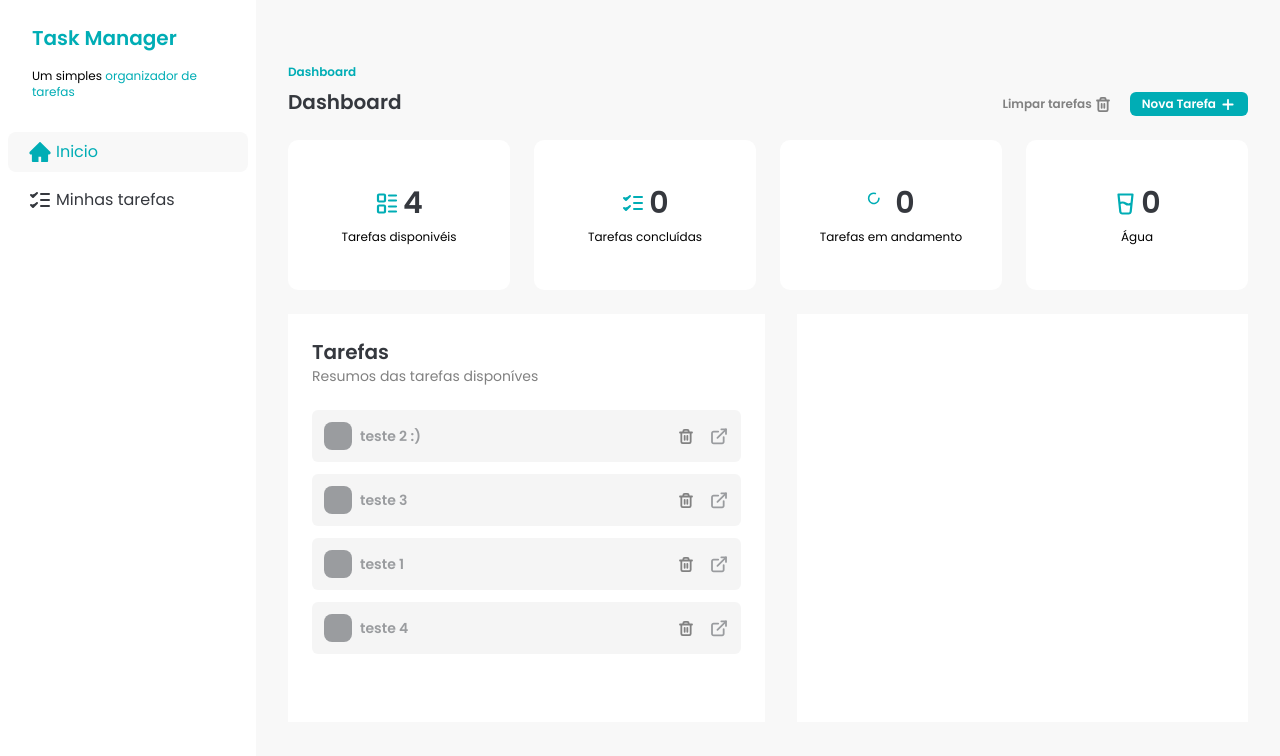
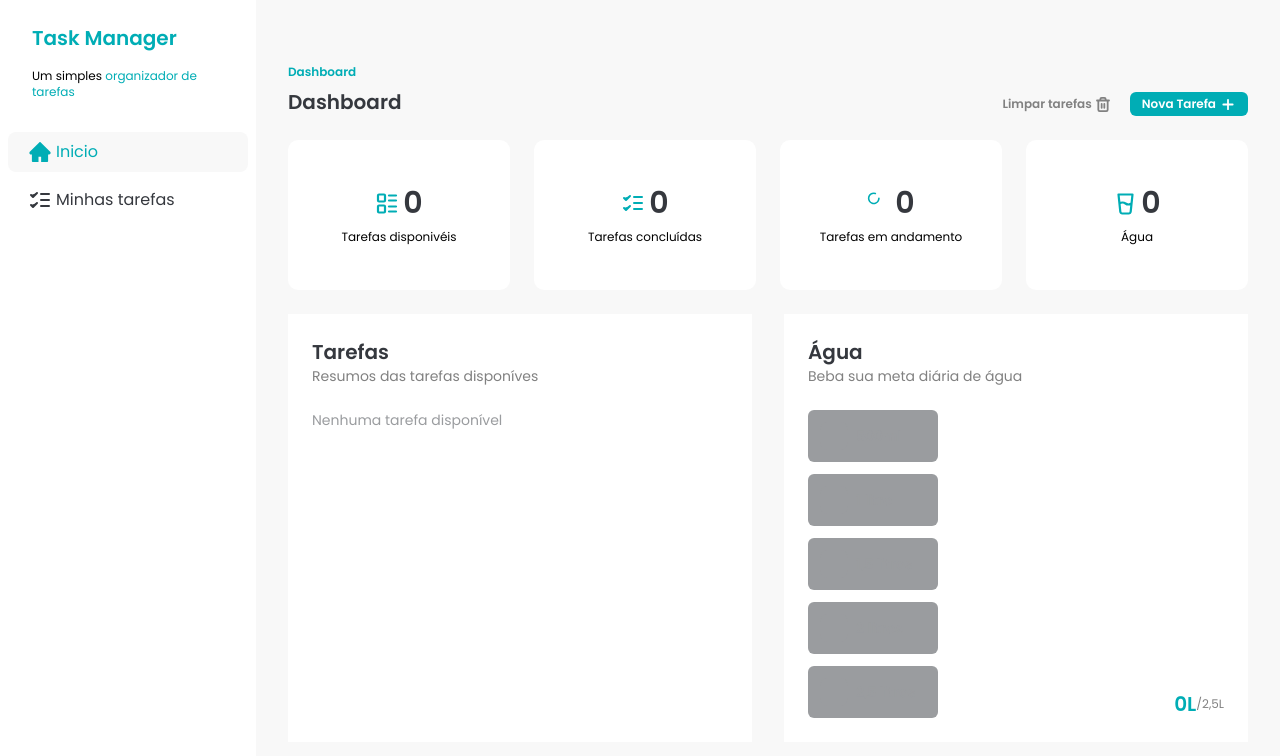
Before and after one commit to Alessandro-Vieira77/fsc-task-manager-, a React (Vite) app: page / in a window 1280 px wide. Shown: the top 756 px of the page. Built offline with nearby package versions, Linux system fonts and the light colour scheme; data requests are answered from the project's data file.

Commit message:
feat: add task water

```diff
--- a/db.json
+++ b/db.json
@@ -1,31 +1,34 @@
 {
-  "tasks": [
+  "tasks": [],
+  "water": [
     {
-      "id": "9b74c8e1-89f3-4d6d-879c-3d3fdf9f04c5",
-      "title": "teste 2 :)",
-      "description": "teste 2",
-      "time": "afternoon",
+      "id": "1",
+      "quantity": "500ml",
+      "value": 0.5,
       "status": "not_started"
     },
     {
-      "id": "a08061a6-56db-4a47-8200-b6072c53652d",
-      "title": "teste 3",
-      "description": "teste 3",
-      "time": "night",
+      "id": "2",
+      "quantity": "1 litro",
+      "value": 1,
       "status": "not_started"
     },
     {
-      "id": "3546f407-d0bb-495b-87e4-60cebd73b507",
-      "title": "teste 1",
-      "description": "teste 1",
-      "time": "morning",
+      "id": "3",
+      "quantity": "1,5 litros",
+      "value": 1.5,
       "status": "not_started"
     },
     {
-      "id": "cdfb0c37-8210-4a37-acf7-54b5e86d7916",
-      "title": "teste 4",
-      "description": "teste 4",
-      "time": "afternoon",
+      "id": "4",
+      "quantity": "2 litros",
+      "value": 2,
+      "status": "not_started"
+    },
+    {
+      "id": "5",
+      "quantity": "2,5 litros",
+      "value": 2.5,
       "status": "not_started"
     }
   ]
--- a/src/components/DashBoardCards.jsx
+++ b/src/components/DashBoardCards.jsx
@@ -5,6 +5,7 @@ import {
   IconTasks2,
 } from "../assets/icons/index";
 import useGetTasks from "../hooks/data/use-get-tasks";
+import useGetWaterTask from "../hooks/data/use-get-waterTask";
 import DashBoardCard from "./DashboardCard";
 
 function DashBoardCards() {
@@ -15,6 +16,12 @@ function DashBoardCards() {
   const pendingTasks = tasks?.filter(
     (task) => task.status === "in_progress",
   ).length;
+
+  const { data: waterTasks } = useGetWaterTask();
+  const filterWaterTask = waterTasks?.filter(
+    (task) => task.status === "done",
+  ).length;
+
   return (
     <div className="grid w-full grid-cols-4 gap-6">
       <DashBoardCard
@@ -32,7 +39,11 @@ function DashBoardCards() {
         title={pendingTasks}
         subTitle="Tarefas em andamento"
       />
-      <DashBoardCard icon={<IconGlassWater />} title={0} subTitle="Água" />
+      <DashBoardCard
+        icon={<IconGlassWater />}
+        title={filterWaterTask}
+        subTitle="Água"
+      />
     </div>
   );
 }
--- /dev/null
+++ b/src/components/ItemWater.jsx
@@ -0,0 +1,83 @@
+import { toast } from "react-hot-toast";
+import { tv } from "tailwind-variants";
+
+import { IconCheck } from "../assets/icons";
+import useUpdateWater from "../hooks/data/use-update-water";
+function ItemWater({ waterTask }) {
+  const status = tv({
+    base: "flex items-center justify-between gap-3 rounded-md bg-opacity-10 p-3 text-sm font-semibold transition",
+    variants: {
+      color: {
+        primary: "bg-brand-primary text-brand-primary",
+        secundary: "bg-brand-text-gray text-brand-text-gray",
+      },
+    },
+  });
+
+  const checkbox = tv({
+    base: "relative flex h-7 w-7 cursor-pointer items-center justify-center rounded-lg ",
+    variants: {
+      color: {
+        primary: "bg-brand-primary ",
+        secundary: "bg-brand-text-gray ",
+      },
+    },
+  });
+
+  const { mutate: updateWater } = useUpdateWater(waterTask.id);
+
+  function getStatusClasses() {
+    if (waterTask.status === "done") {
+      return "primary";
+    }
+
+    if (waterTask.status === "not_started") {
+      return "secundary";
+    }
+  }
+
+  function getStatus() {
+    let status;
+    if (waterTask.status === "not_started") {
+      toast.success("Tarefa marcada como realizada");
+      status = "done";
+    }
+    if (waterTask.status === "done") {
+      toast.success("Tarefa marcada como não realizada");
+      status = "not_started";
+    }
+
+    updateWater(
+      {
+        status,
+      },
+      {
+        onError: () => {
+          toast.error("Erro ao atualizar tarefa");
+        },
+      },
+    );
+  }
+
+  return (
+    <div className={status({ color: getStatusClasses() })}>
+      <div className="flex items-center gap-2">
+        <label className={checkbox({ color: getStatusClasses() })}>
+          <input
+            type="checkbox"
+            checked={waterTask.status === "done"}
+            className="absolute h-full w-full cursor-pointer opacity-0"
+            readOnly
+            onClick={() => {
+              getStatus();
+            }}
+          />
+          {waterTask.status === "done" && <IconCheck />}
+        </label>
+        {waterTask.quantity}
+      </div>
+    </div>
+  );
+}
+
+export default ItemWater;
--- /dev/null
+++ b/src/hooks/data/use-get-waterTask.js
@@ -0,0 +1,16 @@
+import { useQuery } from "@tanstack/react-query";
+
+import querykeys from "../../keys/querys";
+import api from "../../lib/axios";
+
+function useGetWaterTask() {
+  return useQuery({
+    queryKey: querykeys.getWaterTasks(),
+    queryFn: async () => {
+      const { data: waterTasks } = await api.get("water");
+      return waterTasks;
+    },
+  });
+}
+
+export default useGetWaterTask;
--- /dev/null
+++ b/src/hooks/data/use-update-water.js
@@ -0,0 +1,29 @@
+import { useMutation, useQueryClient } from "@tanstack/react-query";
+
+import mutatiosKeys from "../../keys/mutation";
+import querykeys from "../../keys/querys";
+import api from "../../lib/axios";
+function useUpdateWater(taskId) {
+  const queryClient = useQueryClient();
+  return useMutation({
+    mutationKey: mutatiosKeys.update(taskId),
+    mutationFn: async (data) => {
+      const { data: updateTask } = await api.patch(`water/${taskId}`, {
+        status: data?.status?.trim(),
+      });
+
+      queryClient.setQueryData(querykeys.getWaterTasks(), (oldData) => {
+        return oldData.map((task) => {
+          if (task.id === taskId) {
+            return updateTask;
+          }
+          return task;
+        });
+      });
+
+      return updateTask;
+    },
+  });
+}
+
+export default useUpdateWater;
--- a/src/keys/querys.js
+++ b/src/keys/querys.js
@@ -1,6 +1,7 @@
 const querykeys = {
   getTasks: () => ["tasks"],
   getTaskId: (taskId) => ["tasks", taskId],
+  getWaterTasks: () => ["waterTasks"],
 };
 
 export default querykeys;
--- a/src/pages/HomePage.jsx
+++ b/src/pages/HomePage.jsx
@@ -3,11 +3,22 @@ import { useState } from "react";
 import AddTaskDailog from "../components/addTaskDailog";
 import DashBoardCards from "../components/DashBoardCards";
 import Header from "../components/Header";
+import ItemWater from "../components/ItemWater";
 import SideBar from "../components/Sidebar";
 import TaskItem from "../components/TaskItem";
 import useGetTasks from "../hooks/data/use-get-tasks";
+import useGetWaterTask from "../hooks/data/use-get-waterTask";
+
 function HomePage() {
   const { data: tasks } = useGetTasks();
+  const { data: waterTasks } = useGetWaterTask();
+
+  const calculeWater = waterTasks?.reduce((accumulator, currentValue) => {
+    if (currentValue?.status === "done") {
+      return accumulator + currentValue?.value;
+    }
+    return accumulator;
+  }, 0);
 
   const [addDailogTaksOpen, setaddDailogTaksOpen] = useState(false);
 
@@ -41,12 +52,50 @@ function HomePage() {
               </h3>
             </div>
             <div className="flex w-full flex-col gap-3">
-              {tasks?.map((task) => {
-                return <TaskItem key={task.id} task={task} />;
-              })}
+              {tasks?.length > 0 ? (
+                tasks?.map((task) => {
+                  return <TaskItem key={task.id} task={task} />;
+                })
+              ) : (
+                <div>
+                  <p className="text-sm text-brand-text-gray">
+                    Nenhuma tarefa disponível
+                  </p>
+                </div>
+              )}
             </div>
           </div>
-          <div className="h-[408px] w-full bg-brand-white"></div>
+          <div className="min-h-[408px] w-full bg-brand-white p-6">
+            <div className="flex flex-col gap-6">
+              {/* text */}
+              <div>
+                <h2 className="text-xl font-semibold text-brand-dark-blue">
+                  Água
+                </h2>
+                <h3 className="text-sm text-brand-dark-gray">
+                  Beba sua meta diária de água
+                </h3>
+              </div>
+              {/* ml/L */}
+              <div className="flex w-full justify-between">
+                <div className="flex w-[130px] flex-col gap-3">
+                  {waterTasks?.map((waterTask) => {
+                    return (
+                      <ItemWater key={waterTask.id} waterTask={waterTask} />
+                    );
+                  })}
+                </div>
+                <div className="flex items-end">
+                  <span className="flex items-center text-xl font-semibold text-brand-primary">
+                    {calculeWater === 0.5 ? `${500}ml` : `${calculeWater}L`}
+                    <span className="text-xs font-normal text-brand-dark-gray">
+                      /2,5L
+                    </span>
+                  </span>
+                </div>
+              </div>
+            </div>
+          </div>
         </div>
       </div>
     </div>
```
